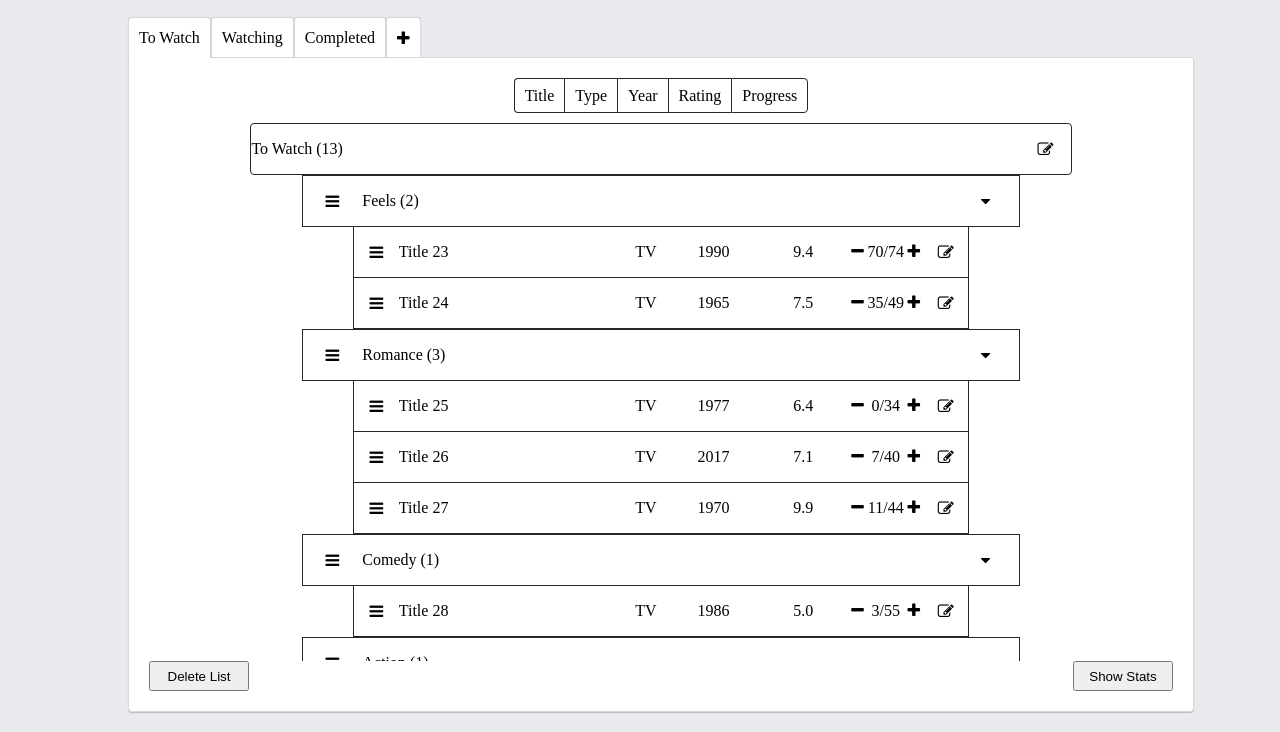
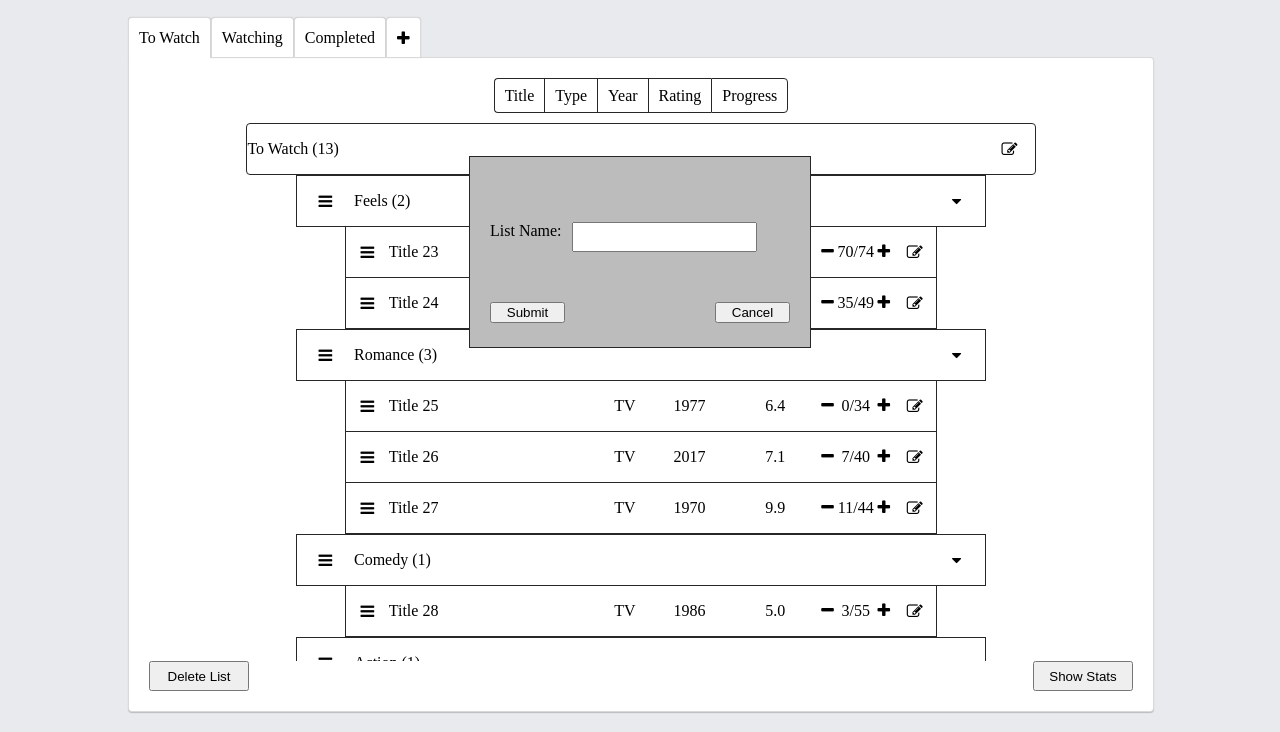
Before and after one commit to Finaris/6.813, a plain HTML site: page pages/my-lists.html in a window 1280 px wide. Both pictures are taken after a click on the element 403 px from the left and 105 px from the top of the page. Shown: the part 68-800 px from the top of the page. Drawn offline with nearby package versions, Linux system fonts and the light colour scheme.

Commit message:
add button stuff

```diff
--- a/scripts/my-lists.js
+++ b/scripts/my-lists.js
@@ -1,5 +1,6 @@
 let userLists = getMyListsData();
 let idNamesToDisplayNames = getIdNamesToDisplayNames();
+let currentModal = null;
 
 // Attach events to the document prior to the DOM being ready.
 Util.events(document, {
@@ -26,6 +27,15 @@ function initListeners() {
       }
     });
   }
+
+  Util.one('#add-list-btn').addEventListener('click', function(evt) {
+    if (currentModal == null) {
+      let modalElm = getAddListModalElm();
+      Util.one('body').appendChild(modalElm);
+      currentModal = modalElm;
+      applyAddListModalListeners();
+    }
+  });
 }
 
 function initDOM() {
@@ -77,6 +87,7 @@ function clearHeaderShowBars() {
   while (mainBarElm.nextSibling != null) {
     showSectionElm.removeChild(mainBarElm.nextSibling);
   }
+  showSectionElm.scrollTop = 0;
 }
 
 function getHeaderBarElm(headerDisplayName, numShowsInHeader) {
@@ -119,3 +130,32 @@ function getShowBarElm(show) {
   showBarElm.appendChild(editElm);
   return showBarElm;
 }
+
+function getAddListModalElm() {
+  let addListModalElm = Util.create('div', {id: 'add-list-modal'});
+  addListModalElm.innerHTML = "\
+    <div id='modal-name-section'>\
+      <div>List Name: </div>\
+      <input type='text' id='modal-name-input'></input>\
+    </div>\
+    <button id='modal-submit-btn'>Submit</div>\
+    <button id='modal-cancel-btn'>Cancel</div>\
+  "
+  return addListModalElm;
+}
+
+function applyAddListModalListeners() {
+  Util.one('#modal-submit-btn').addEventListener('click', function() {
+    currentModal = null;
+    let modalElm = Util.one('#add-list-modal');
+
+
+
+    Util.one('body').removeChild(modalElm);
+  });
+  Util.one('#modal-cancel-btn').addEventListener('click', function() {
+    currentModal = null;
+    let modalElm = Util.one('#add-list-modal');
+    Util.one('body').removeChild(modalElm);
+  });
+}
--- a/styles/my-lists.css
+++ b/styles/my-lists.css
@@ -4,6 +4,8 @@ body {
   --column-guide-height: 35px;
   --given-list-btn-height: 30px;
   --shows-section-height: calc(100vh - var(--nav-bar-height) - var(--list-btn-height) - var(--column-guide-height) - var(--given-list-btn-height) - 4 * var(--main-top-bot-padding) - 12px);
+
+  position: relative;
 
   display: grid;
   grid-template-rows: var(--nav-bar-height) 1fr;
@@ -95,7 +97,7 @@ body main {
   grid-auto-columns: 100%;
   justify-items: center;
 
-  width: 100%;
+  width: calc(100% - 40px);
 }
 
 #column-guide {
@@ -168,6 +170,19 @@ body main {
   border: 1px solid var(--color-black);
 }
 
+.fa.header-bar-dropdown {
+  display: flex;
+  flex-direction: column;
+  justify-content: center;
+  text-align: center;
+
+  cursor: pointer;
+  padding: 0px;
+
+  width: 100%;
+  height: 100%;
+}
+
 .show-bar {
   display: grid;
   grid-template-columns: 1fr 5fr 1fr 2fr 2fr 75px 1fr;
@@ -188,6 +203,10 @@ body main {
   justify-items: center;
 
   width: 100%;
+}
+
+.fa.fa-bars {
+  cursor: -webkit-grab;
 }
 
 .left-align {
@@ -212,3 +231,47 @@ body main {
 #stats-btn {
   grid-column: 3/4;
 }
+
+#add-list-modal {
+  position: absolute;
+  left: 50%;
+  top: 40%;
+  transform: translate(-50%, -50%);
+
+  width: 300px;
+  height: 150px;
+
+  background-color: var(--color-silver);
+  border: 1px solid var(--color-black);
+
+  display: grid;
+  grid-template-rows: 1fr 30px;
+  grid-template-columns: 75px 1fr 75px;
+  align-items: center;
+
+  padding: 20px;
+}
+
+#modal-name-section {
+  grid-row: 1/2;
+  grid-column: 1/4;
+
+  display: flex;
+  flex-direction: row;
+
+  height: 30px;
+}
+
+#modal-name-input {
+  margin-left: 10px;
+}
+
+#modal-submit-btn {
+  grid-row: 2/3;
+  grid-column: 1/2;
+}
+
+#modal-cancel-btn {
+  grid-row: 2/3;
+  grid-column: 3/4;
+}
```
